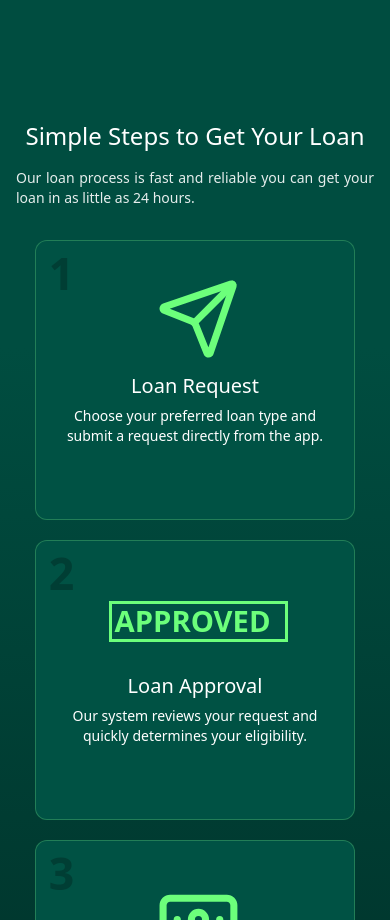
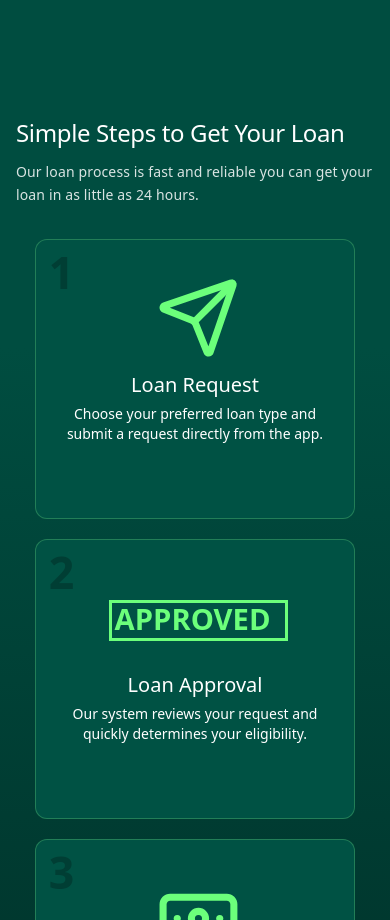
Before and after one commit to UDUKUNDA/next-jambo, a Next.js app: page / in a window 390 px wide. Shown: the part 820-1740 px from the top of the page. Built offline with nearby package versions, Linux system fonts and the light colour scheme.

Commit message:
Steps: modern mobile typography

```diff
--- a/src/components/landing/HeroSection.tsx
+++ b/src/components/landing/HeroSection.tsx
@@ -52,11 +52,11 @@ export function HeroSection() {
 
         {/* Steps Section */}
         <div className="snap-start mt-16 flex min-h-[calc(100svh-4rem)] flex-col justify-center sm:mt-20 lg:min-h-0 lg:mt-24">
-          <div className="flex flex-col sm:flex-row justify-between items-center gap-4 mb-8 sm:mb-10">
-            <h2 className="text-2xl sm:text-3xl lg:text-4xl font-medium text-white text-center sm:text-left">
+          <div className="flex flex-col sm:flex-row justify-between items-start sm:items-center gap-4 mb-8 sm:mb-10">
+            <h2 className="text-2xl sm:text-3xl lg:text-4xl font-medium leading-[1.06] tracking-[-0.015em] text-white text-left">
               Simple Steps to Get Your Loan
             </h2>
-            <p className="text-sm sm:text-base lg:text-lg text-white/90 text-justify max-w-md">
+            <p className="text-sm sm:text-base lg:text-lg text-white/85 leading-relaxed tracking-[0.01em] text-left sm:text-justify max-w-md">
               Our loan process is fast and reliable you can get your loan in as little as 24 hours.
             </p>
           </div>
```
